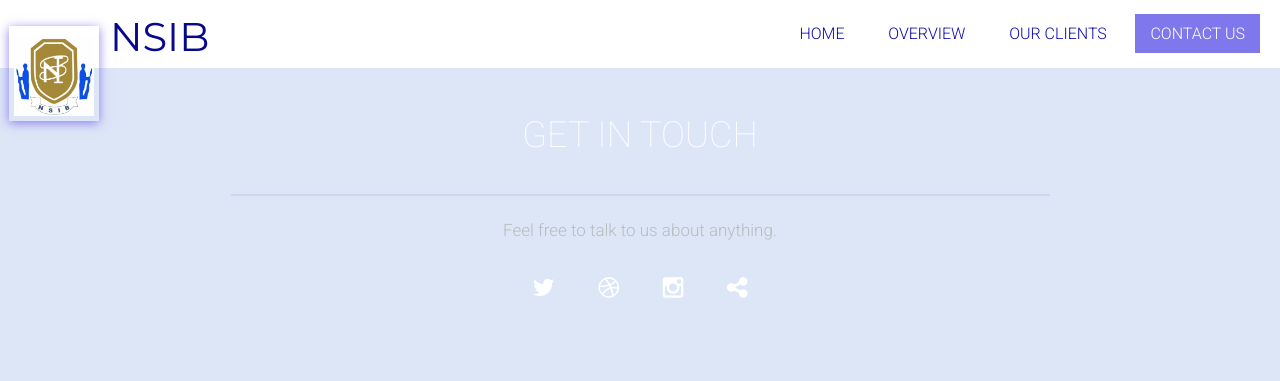
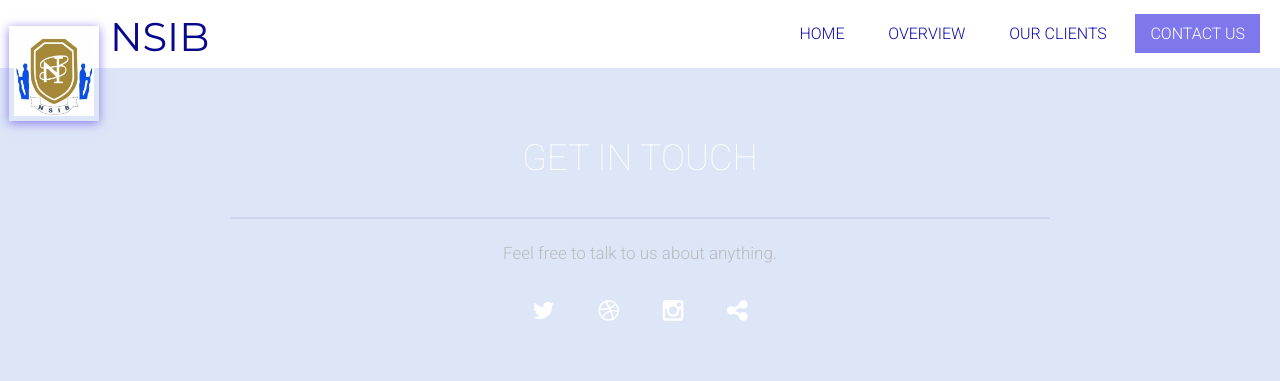
Before and after one commit to das-esd/nsib-old, a plain HTML site: page contact/index.html in a window 1280 px wide. Shown: the top 381 px of the page. Drawn offline with Linux system fonts and the light colour scheme.

Commit message:
Update index.html

```diff
--- a/contact/index.html
+++ b/contact/index.html
@@ -49,7 +49,7 @@
 
 	<div id="menu-container">
 		<div id="menu-4" class="content contact-section container">
-			<div class="contact-header text-center">
+			<div class="contact-header text-center"><br>
 				<h2 class="animated fadeInLeft">Get in Touch</h2>
 				<hr style="width:70%;border-width: 2px;border-color: #b5b5da54;">
 				<p class="animated fadeInRight">Feel free to talk to us about anything.</p>
```
